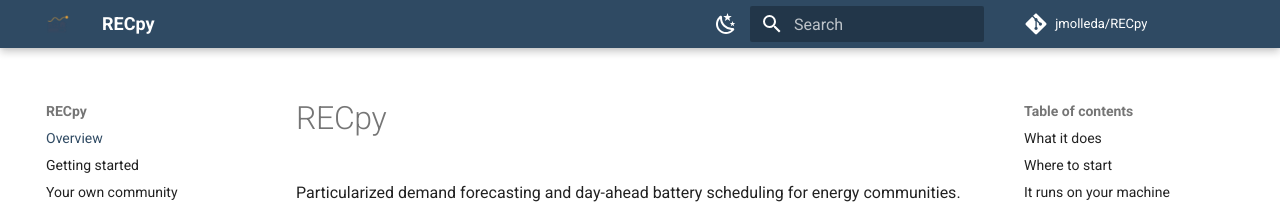
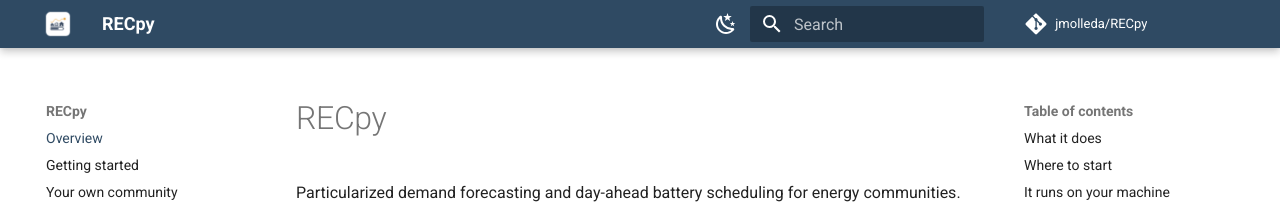
Before and after one commit to jmolleda/RECpy, an MkDocs documentation site: the page built from docs/index.md, in a window 1280 px wide. Shown: the top 204 px of the page. Built offline with MkDocs 1.6.1 and Material for MkDocs 9.7.7, drawn with Linux system fonts in a browser that asks for light colours; comment, search, counter and statistics services are not loaded.

Commit message:
Documentation logo on a white badge
Fix icon colors blend into docs theme.

```diff
--- a/mkdocs.yml
+++ b/mkdocs.yml
@@ -11,7 +11,7 @@ copyright: >-
 
 theme:
   name: material
-  logo: assets/icon.png
+  logo: assets/icon-badge.png
   favicon: assets/icon.png
   palette:
     # The interface's own accent, so the documentation and the tool match.
```
Also changed, not shown: docs/assets/icon-badge.png (added).
